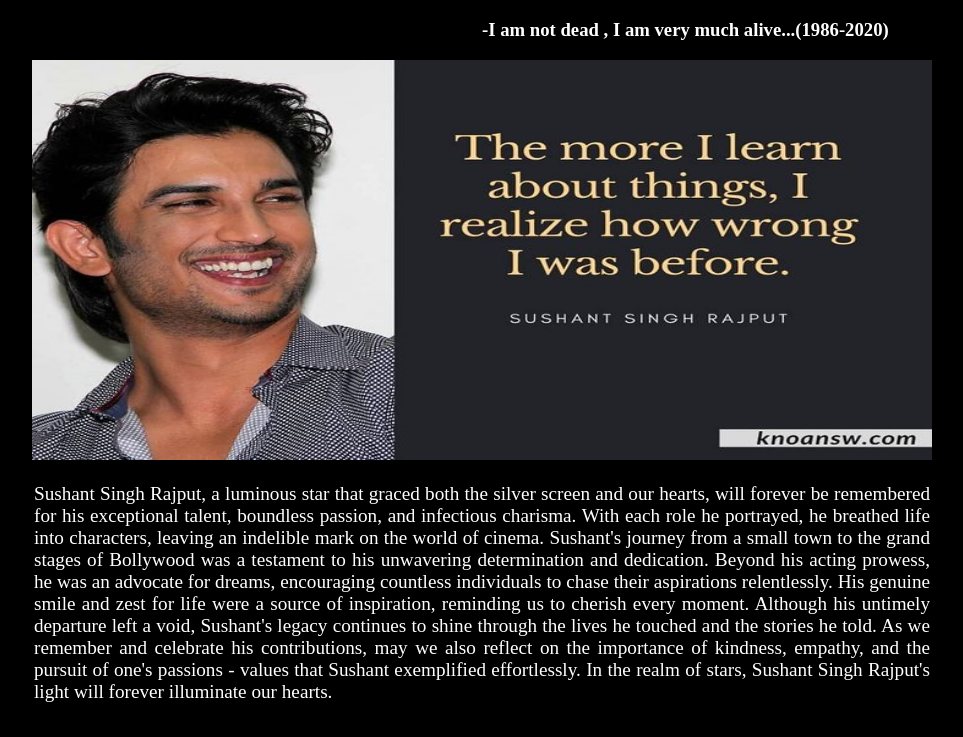
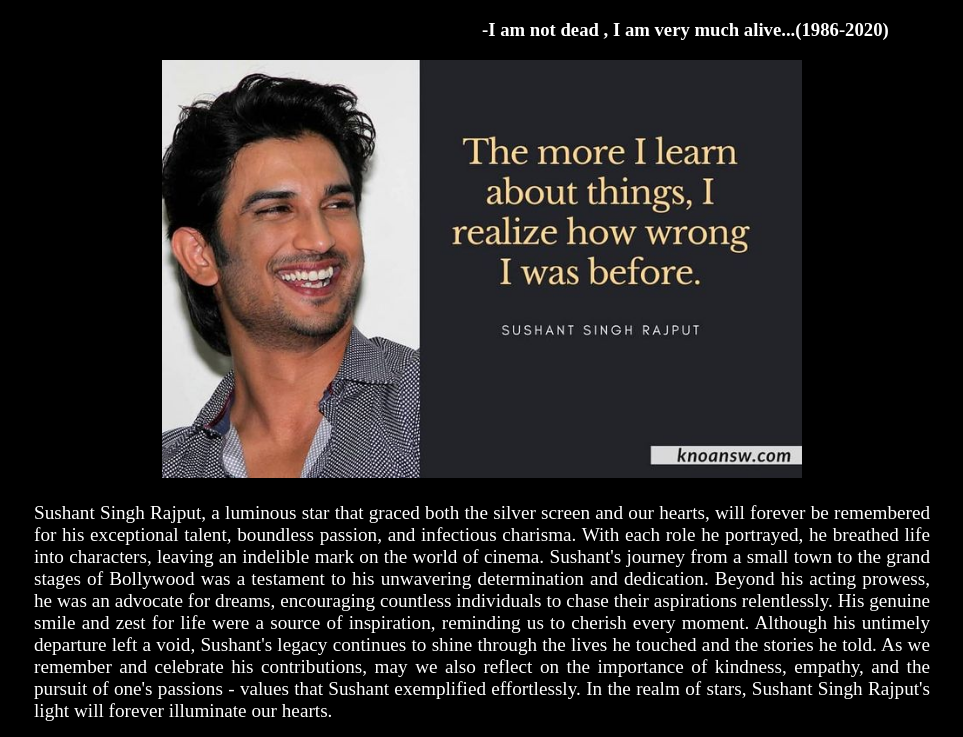
Before and after one commit to SyedFaiz786/OIBSIP-LEVEL-2-TASK-2, a plain HTML site: page index.html in a window 1280 px wide. Shown: the part 61-798 px from the top of the page, without its empty margins (158-1121 px from the left). Drawn offline with Linux system fonts and the light colour scheme.

Commit message:
Update style.css

```diff
--- a/style.css
+++ b/style.css
@@ -5,8 +5,8 @@ body{
     color:white;
 }
 .ssr-img{
-    height:400px;
-    width:900px;
+    height:60%;
+    width:50%;
 }
 .bio{
     margin-left:15%;
```
